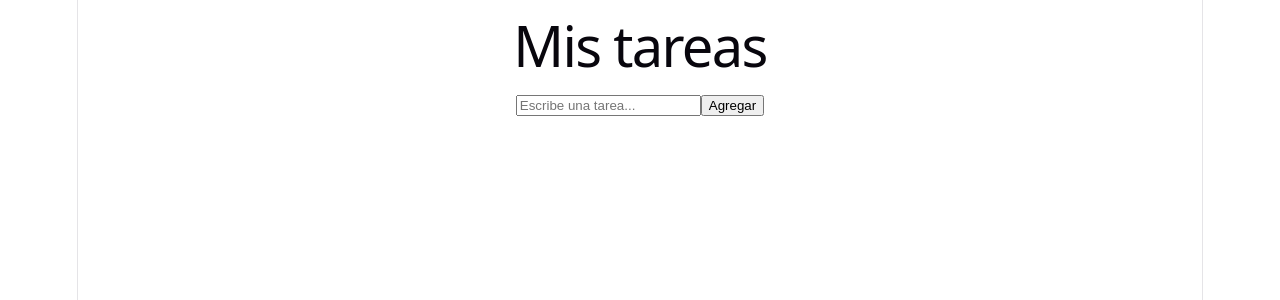
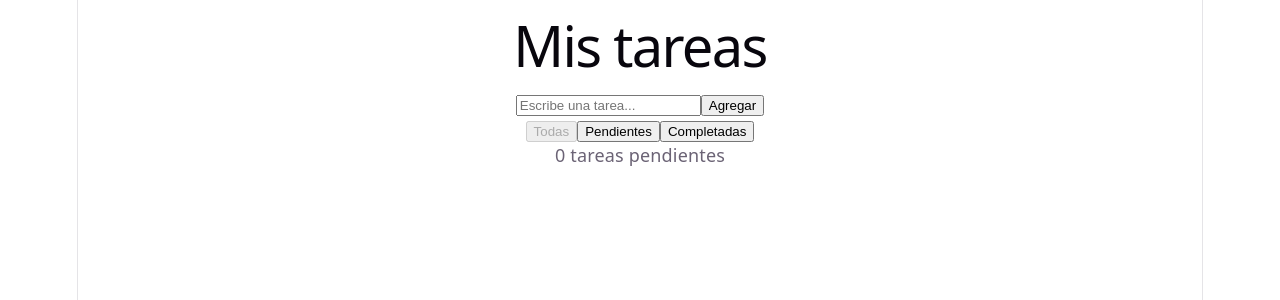
Before and after one commit to Cod7777/todo-app, a React (Vite) app: page / in a window 1280 px wide. Shown: the top 300 px of the page. Built offline with nearby package versions, Linux system fonts and the light colour scheme.

Commit message:
Agrega filtros y contador de tareas pendientes

```diff
--- a/src/App.jsx
+++ b/src/App.jsx
@@ -8,6 +8,7 @@ function App() {
   const [nuevaTarea, setNuevaTarea] = useState('')
   const [editandoId, setEditandoId] = useState(null)
   const [textoEditado, setTextoEditado] = useState('')
+  const [filtro, setFiltro] = useState('todas')
 
   useEffect(() => {
     localStorage.setItem('tareas', JSON.stringify(tareas))
@@ -60,6 +61,14 @@ function App() {
     setTextoEditado('')
   }
 
+  const tareasVisibles = tareas.filter((tarea) => {
+    if (filtro === 'pendientes') return !tarea.completada
+    if (filtro === 'completadas') return tarea.completada
+    return true
+  })
+
+  const pendientes = tareas.filter((tarea) => !tarea.completada).length
+
   return (
     <div>
       <h1>Mis tareas</h1>
@@ -74,8 +83,33 @@ function App() {
         <button type="submit">Agregar</button>
       </form>
 
+      <div>
+        <button
+          onClick={() => setFiltro('todas')}
+          disabled={filtro === 'todas'}
+        >
+          Todas
+        </button>
+        <button
+          onClick={() => setFiltro('pendientes')}
+          disabled={filtro === 'pendientes'}
+        >
+          Pendientes
+        </button>
+        <button
+          onClick={() => setFiltro('completadas')}
+          disabled={filtro === 'completadas'}
+        >
+          Completadas
+        </button>
+      </div>
+
+      <p>
+        {pendientes} {pendientes === 1 ? 'tarea pendiente' : 'tareas pendientes'}
+      </p>
+
       <ul>
-        {tareas.map((tarea) => (
+        {tareasVisibles.map((tarea) => (
           <li key={tarea.id}>
             {editandoId === tarea.id ? (
               <>
```
